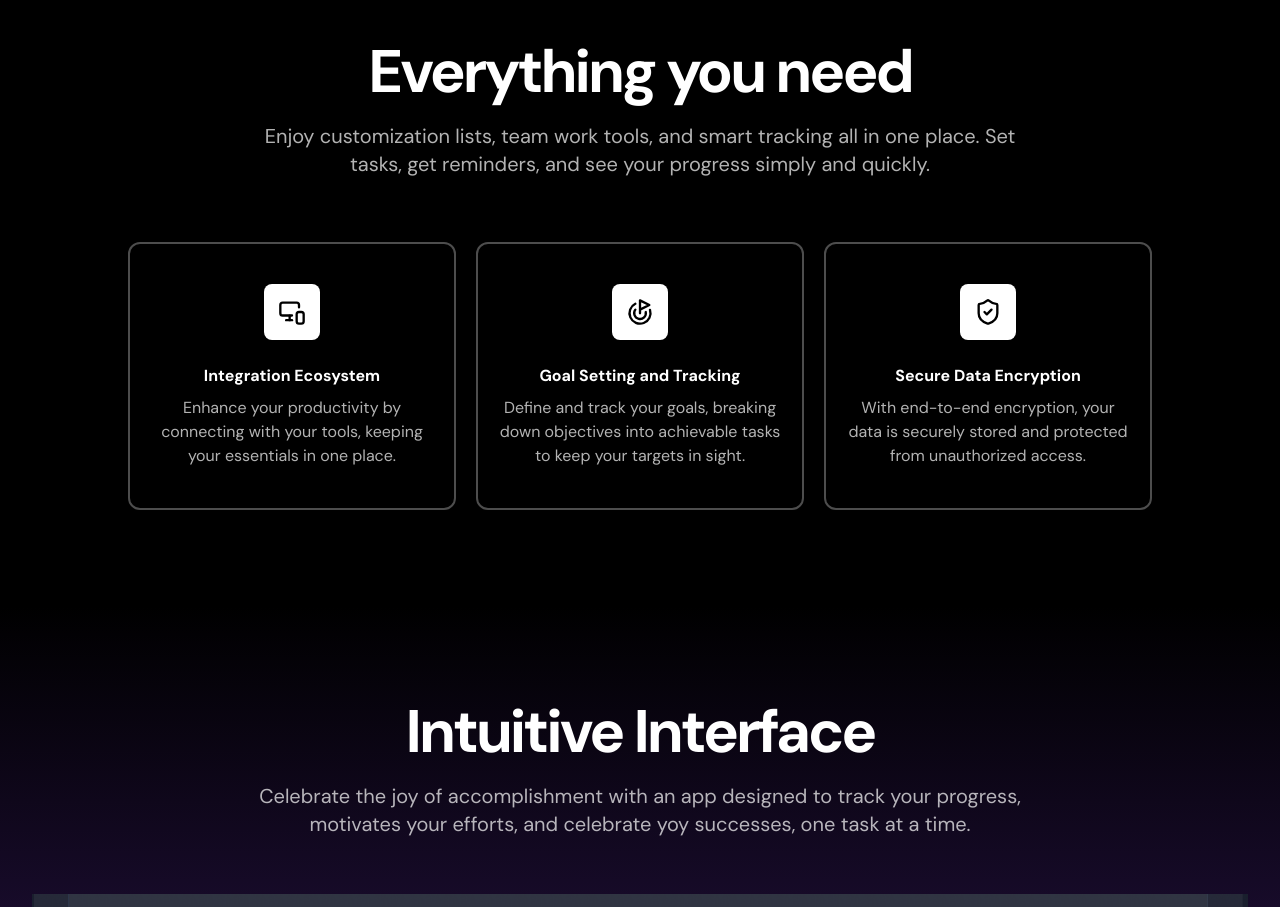
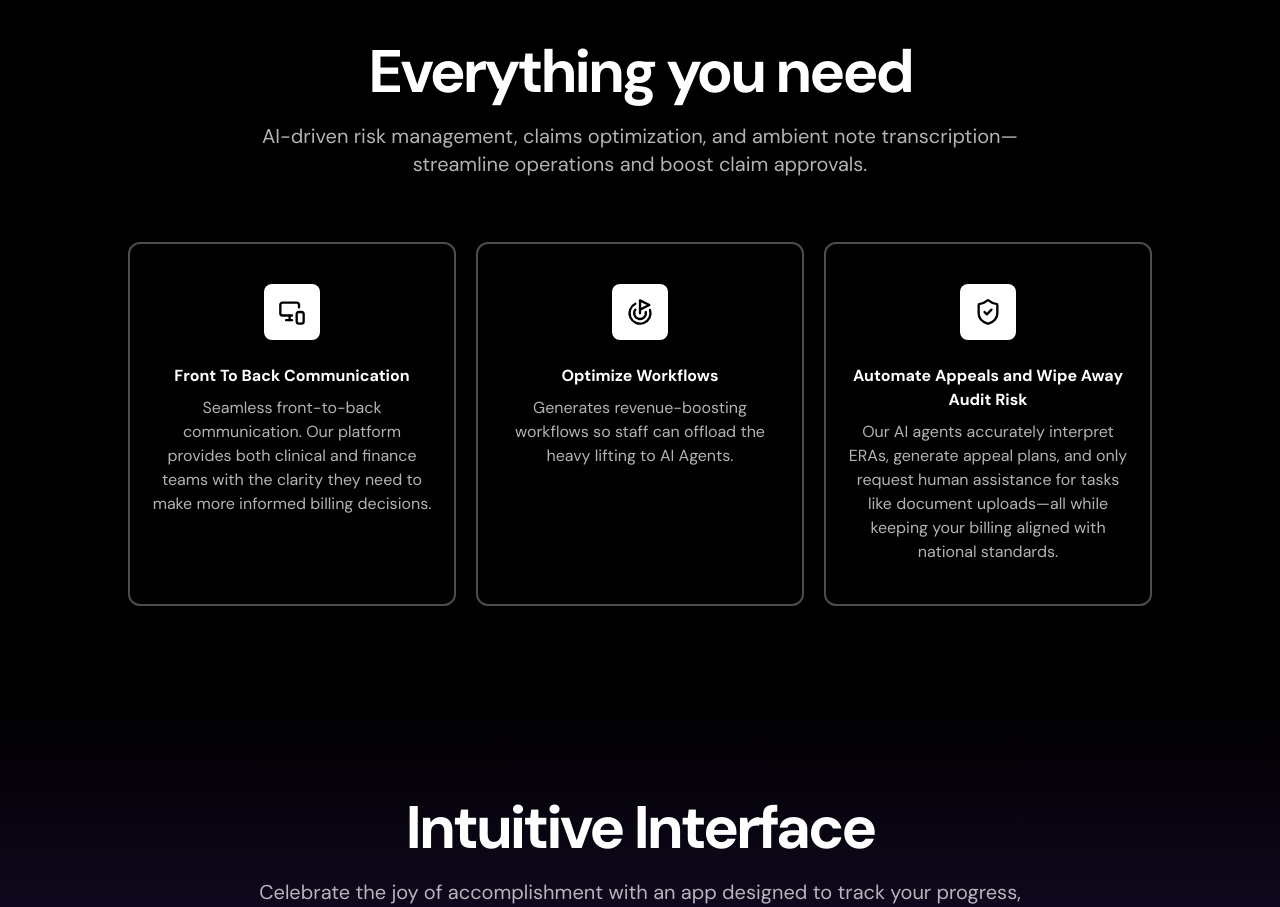
Before and after one commit to VeryKumar/Emerge-Page, a Next.js app: page / in a window 1280 px wide. Shown: the part 1140-2047 px from the top of the page. Built offline with nearby package versions, Linux system fonts and the light colour scheme.

Commit message:
Copy change

```diff
--- a/src/components/features-section.tsx
+++ b/src/components/features-section.tsx
@@ -3,18 +3,18 @@ import {FeatureCard} from "@/components/feature-card";
 
 const features = [
     {
-        title: "Integration Ecosystem",
-        description: "Enhance your productivity by connecting with your tools, keeping your essentials in one place.",
+        title: "Front To Back Communication ",
+        description: "Seamless front-to-back communication. Our platform provides both clinical and finance teams with the clarity they need to make more informed billing decisions.",
         icon: <MonitorSmartphone className={"size-7"} />,
     },
     {
-        title: "Goal Setting and Tracking",
-        description: "Define and track your goals, breaking down objectives into achievable tasks to keep your targets in sight.",
+        title: "Optimize Workflows",
+        description: "Generates revenue-boosting workflows so staff can offload the heavy lifting to AI Agents.",
         icon: <Goal className={"size-7"} />,
     },
     {
-        title: "Secure Data Encryption",
-        description: "With end-to-end encryption, your data is securely stored and protected from unauthorized access.",
+        title: "Automate Appeals and Wipe Away Audit Risk",
+        description: "Our AI agents accurately interpret ERAs, generate appeal plans, and only request human assistance for tasks like document uploads—all while keeping your billing aligned with national standards.",
         icon: <ShieldCheck className={"size-7"} />,
     },
 ]
@@ -27,9 +27,7 @@ export function FeaturesSection() {
                     <h1 className={"text-5xl sm:text-6xl font-bold text-center tracking-tighter pt-6"}>Everything you need</h1>
                     <div className={"max-w-3xl mx-auto"}>
                         <p className={"text-center mt-5 text-xl text-white/70"}>
-                            Enjoy customization lists, team work tools, and smart tracking all in
-                            one place. Set tasks, get reminders, and see your progress simply and
-                            quickly.
+                        AI-driven risk management, claims optimization, and ambient note transcription— streamline operations and boost claim approvals.
                         </p>
                     </div>
                     <div className={"flex items-center justify-center mt-16"}>
```
